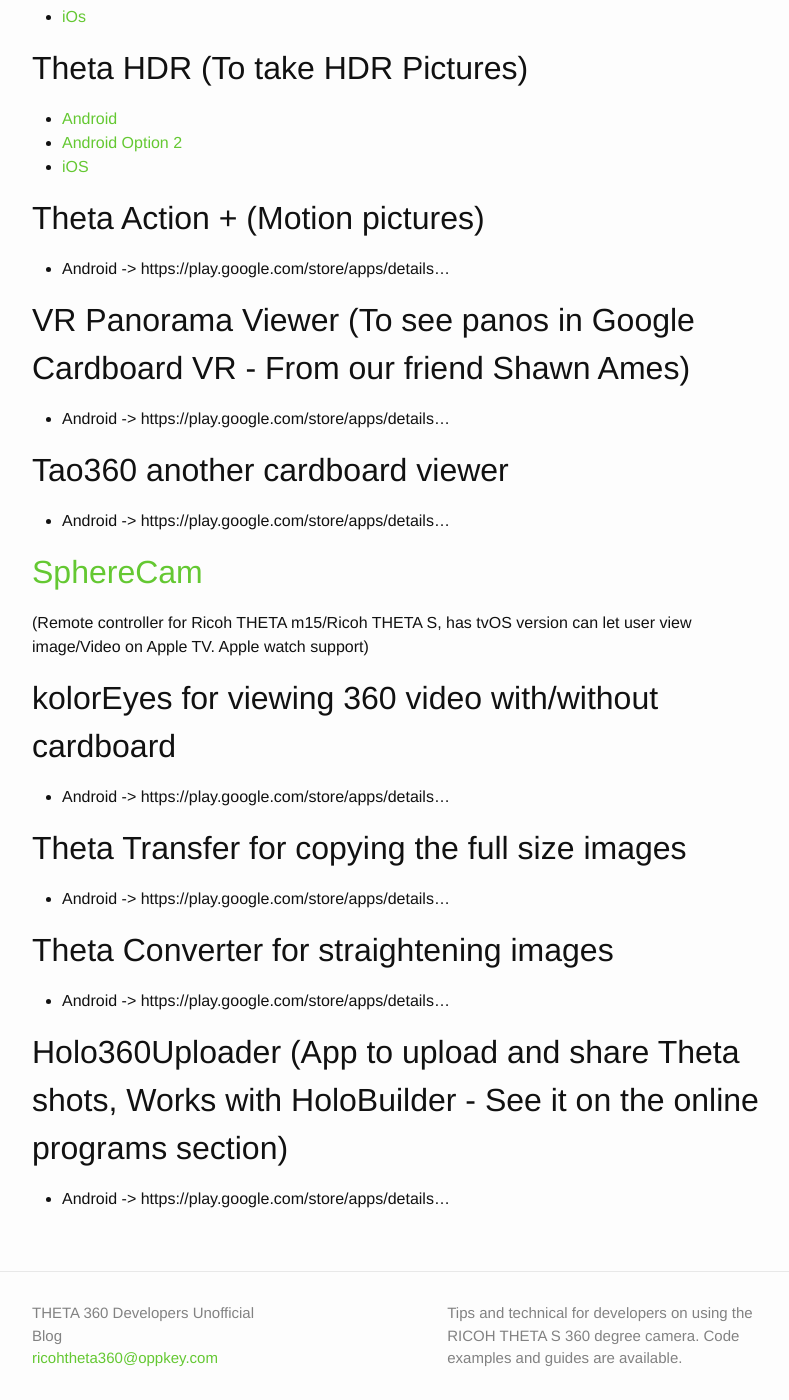
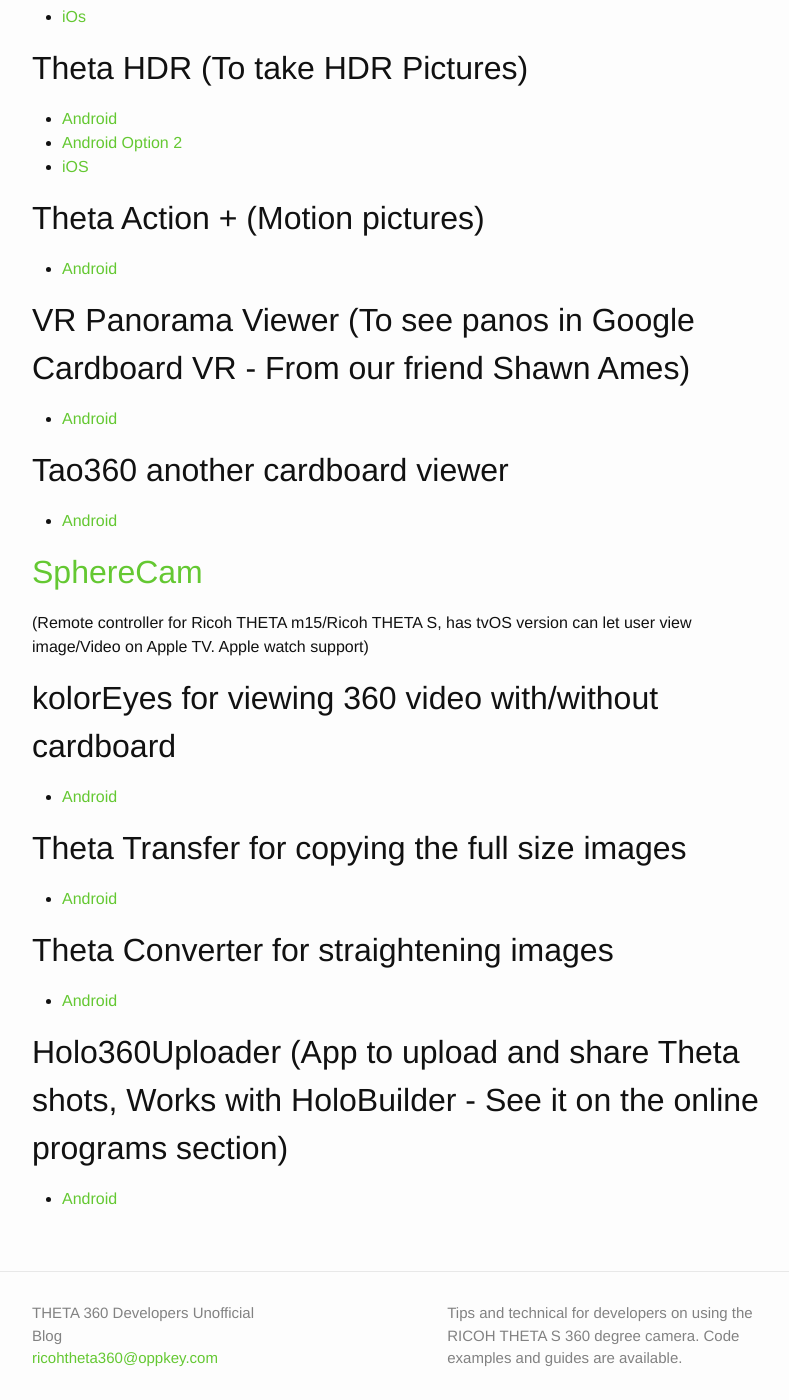
Before and after one commit to theta360developers/blog, a Jekyll site: the page built from _posts/2016-01-20-list-of-theta-apps.md, in a window 1280 px wide and 1400 px high, scrolled down 1347 px. Shown: the whole window, without its empty margins (238-1027 px from the left). Built offline with Jekyll 4.4.1, drawn with Linux system fonts in a browser that asks for light colours; some of the changed lines change nothing that is shown.

Commit message:
Finished first part of links

```diff
--- a/_posts/2016-01-20-list-of-theta-apps.md
+++ b/_posts/2016-01-20-list-of-theta-apps.md
@@ -72,31 +72,31 @@
 
 ## Theta Action + (Motion pictures)
 
-* Android -> https://play.google.com/store/apps/details…
+* [Android](https://play.google.com/store/apps/details?id=jp.sciencecow.thetaactionplus)
 
 ## VR Panorama Viewer (To see panos in Google Cardboard VR - From our friend Shawn Ames)
 
-* Android -> https://play.google.com/store/apps/details…
+* [Android](https://play.google.com/store/apps/details?id=com.Viral3D.VRPanoViewer)
 
 ## Tao360 another cardboard viewer
 
-* Android -> https://play.google.com/store/apps/details…
+* [Android](https://play.google.com/store/apps/details?id=jp.co.taosoftware.android.sphericalviewer)
 
 ## [SphereCam](https://itunes.apple.com/us/app/spherecam/id973550273?mt=8)
 (Remote controller for Ricoh THETA m15/Ricoh THETA S, has tvOS version can let user view image/Video on Apple TV. Apple watch support)
 
 ## kolorEyes for viewing 360 video with/without cardboard
 
-* Android -> https://play.google.com/store/apps/details…
+* [Android](https://play.google.com/store/apps/details?id=fi.finwe.koloreyesandroid)
 
 ## Theta Transfer for copying the full size images
 
-* Android -> https://play.google.com/store/apps/details…
+* [Android](https://play.google.com/store/apps/details?id=com.hirota41.thetatransfer)
 
 ## Theta Converter for straightening images
 
-* Android -> https://play.google.com/store/apps/details…
+* [Android](https://play.google.com/store/apps/details?id=com.hirota41.thetaconverter)
 
 ## Holo360Uploader (App to upload and share Theta shots, Works with HoloBuilder - See it on the online programs section)
 
-* Android -> https://play.google.com/store/apps/details…
+* [Android](https://play.google.com/store/apps/details?id=com.bitstars.panouploader)
```
